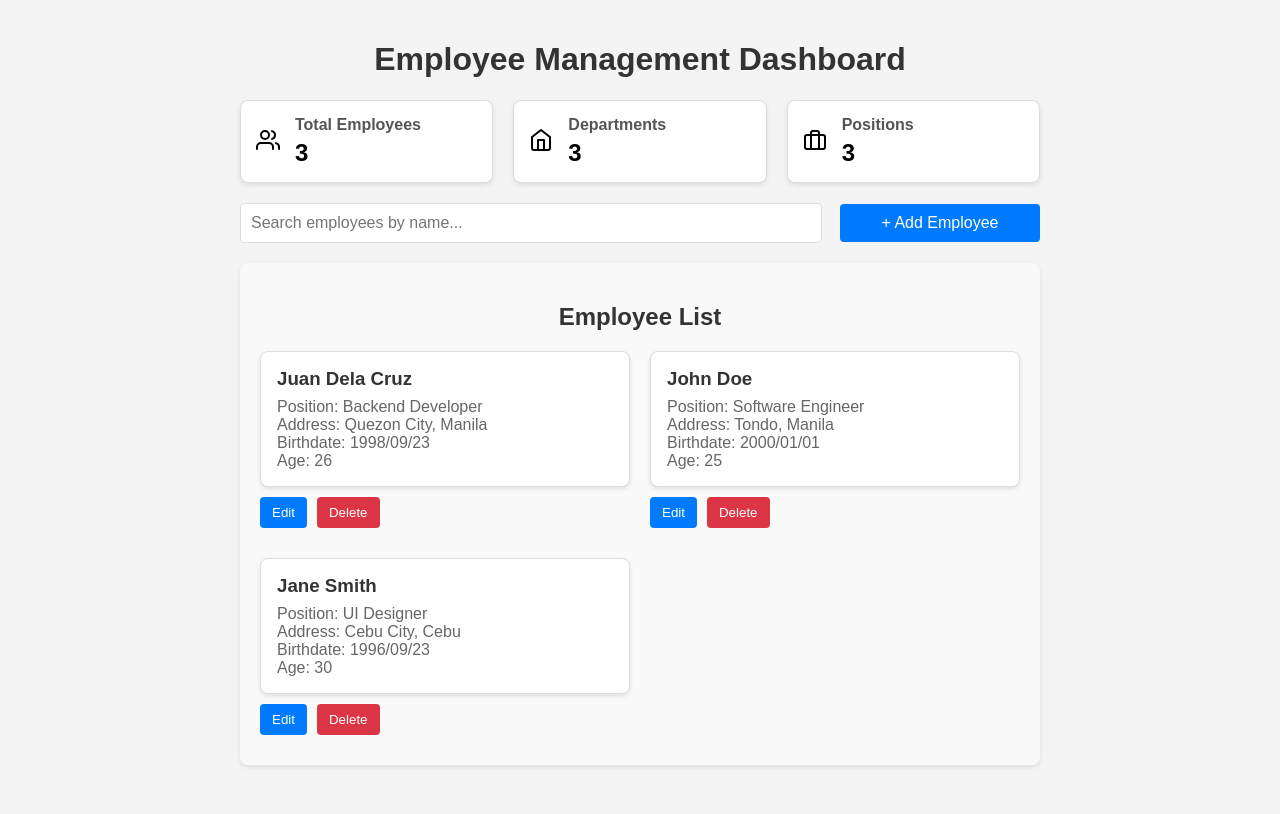
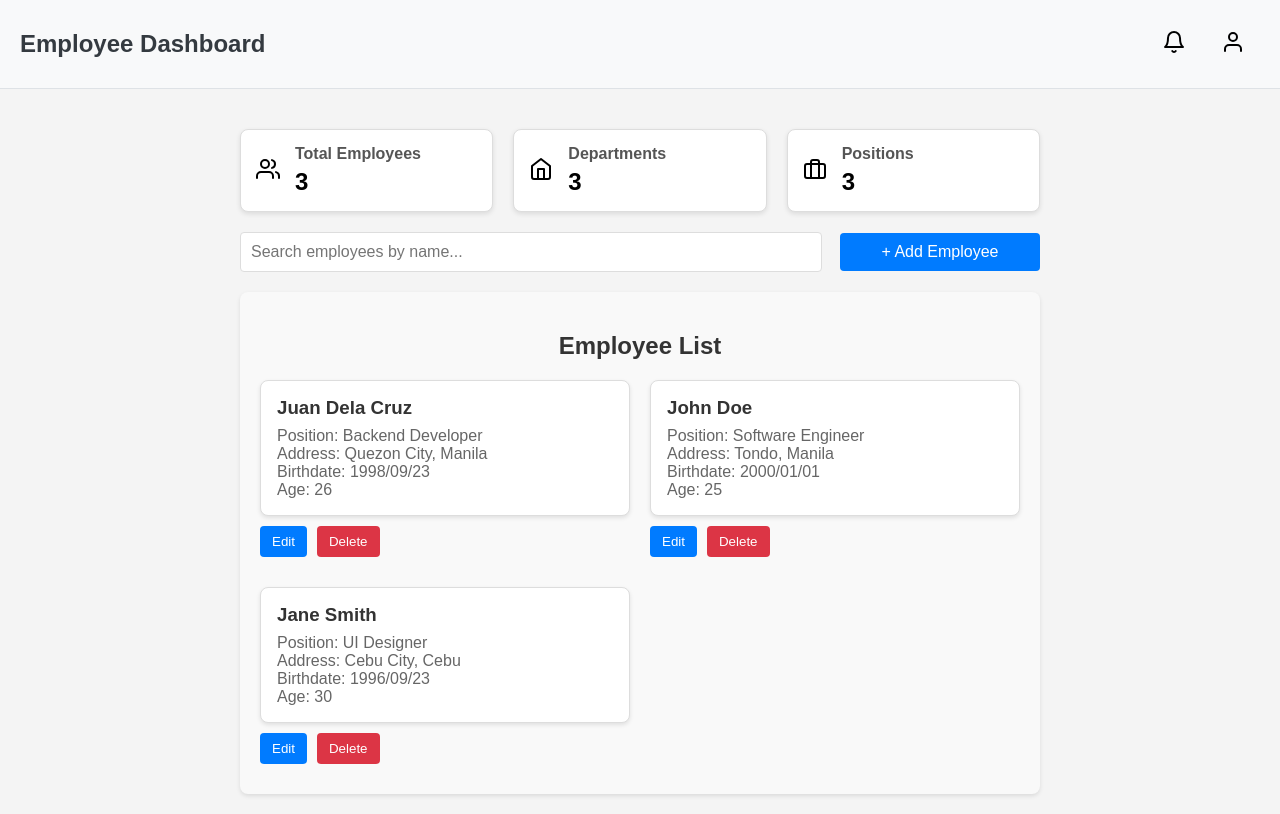
Before and after one commit to CharlotteJoyceDCB/employee-dashboard, a React (Vite) app: page / in a window 1280 px wide. Built offline with nearby package versions, Linux system fonts and the light colour scheme.

Commit message:
Added Navbar

```diff
--- a/index.html
+++ b/index.html
@@ -2,7 +2,7 @@
 <html lang="en">
   <head>
     <meta charset="UTF-8" />
-    <link rel="icon" type="image" href="/public/icon.ico" />
+    <link rel="icon" type="icon" href="/icon.ico" />
     <meta name="viewport" content="width=device-width, initial-scale=1.0" />
     <title>Employee Management Dashboard</title>
   </head>
--- a/src/App.jsx
+++ b/src/App.jsx
@@ -81,7 +81,6 @@ const App = () => {
 
   return (
     <div className="app">
-      <h1>Employee Management Dashboard</h1>
       <DashboardSummary employees={employees} />
 
       <AddEmployee
--- /dev/null
+++ b/src/components/Navbar.jsx
@@ -0,0 +1,51 @@
+import React, { useState } from "react";
+import { Bell, User } from "react-feather";
+import "../styles/Navbar.css";
+
+const Navbar = () => {
+  const [isNotificationOpen, setIsNotificationOpen] = useState(false);
+  const [isUserDropdownOpen, setIsUserDropdownOpen] = useState(false);
+
+  const toggleNotificationDropdown = () => {
+    setIsNotificationOpen(!isNotificationOpen);
+  };
+
+  const toggleUserDropdown = () => {
+    setIsUserDropdownOpen(!isUserDropdownOpen);
+  };
+
+  return (
+    <nav className="navbar">
+      <div className="navbar-left">
+        <h1 className="navbar-title">Employee Dashboard</h1>
+      </div>
+      <div className="navbar-right">
+        {/* Notification Bell */}
+        <div className="icon notification-icon" onClick={toggleNotificationDropdown}>
+          <Bell />
+          {isNotificationOpen && (
+            <div className="dropdown-menu notification-dropdown">
+              <p>No notifications as of this moment</p>
+            </div>
+          )}
+        </div>
+
+        {/* User Icon */}
+        <div className="icon user-icon" onClick={toggleUserDropdown}>
+          <User />
+          {isUserDropdownOpen && (
+            <div className="dropdown-menu user-dropdown">
+              <ul>
+                <li>Profile</li>
+                <li>Account</li>
+                <li>Sign Out</li>
+              </ul>
+            </div>
+          )}
+        </div>
+      </div>
+    </nav>
+  );
+};
+
+export default Navbar;
--- a/src/main.jsx
+++ b/src/main.jsx
@@ -2,9 +2,11 @@ import React from 'react';
 import ReactDOM from 'react-dom/client';
 import App from './App';
 import './styles/index.css';
+import Navbar from "./components/Navbar";
 
 ReactDOM.createRoot(document.getElementById('root')).render(
   <React.StrictMode>
+    <Navbar />
     <App />
   </React.StrictMode>
 );
--- /dev/null
+++ b/src/styles/Navbar.css
@@ -0,0 +1,56 @@
+.navbar {
+    display: flex;
+    justify-content: space-between;
+    align-items: center;
+    padding: 10px 20px;
+    background-color: #f8f9fa;
+    border-bottom: 1px solid #dee2e6;
+}
+.navbar-title {
+    font-size: 1.5rem;
+    font-weight: bold;
+    color: #343a40;
+}
+.navbar-right {
+    display: flex;
+    align-items: center;
+    gap: 20px;
+    position: relative;
+}
+.icon {
+    cursor: pointer;
+    position: relative;
+}
+.dropdown-menu {
+    position: absolute;
+    top: 40px;
+    right: 0;
+    background-color: #fff;
+    border: 1px solid #dee2e6;
+    border-radius: 5px;
+    box-shadow: 0 2px 5px rgba(0, 0, 0, 0.1);
+    width: 200px;
+    padding: 10px;
+    z-index: 10;
+}
+.notification-dropdown p {
+    margin: 0;
+    font-size: 0.9rem;
+    color: #6c757d;
+    text-align: center;
+}
+.user-dropdown ul {
+    list-style: none;
+    margin: 0;
+    padding: 0;
+}
+.user-dropdown li {
+    padding: 10px;
+    cursor: pointer;
+    font-size: 0.9rem;
+    color: #343a40;
+    transition: background-color 0.3s;
+}
+.user-dropdown li:hover {
+    background-color: #f1f1f1;
+}
```
